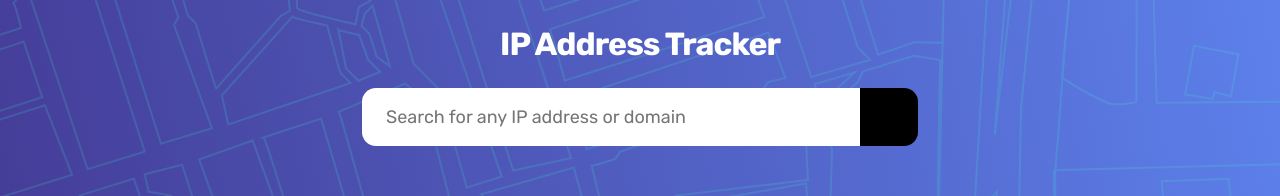
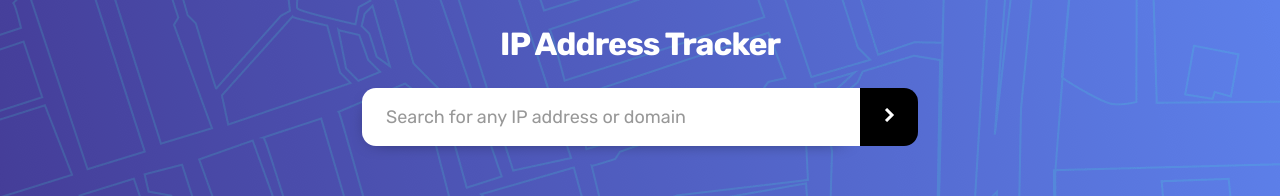
Before and after one commit to tenoriobn/ipaddresstracker, a React (Vite) app: page / in a window 1280 px wide. Shown: the top 196 px of the page. Built offline with nearby package versions, Linux system fonts and the light colour scheme; the HTML template or start-up script is replaced by a standard one.

Commit message:
Configurando svg como componente

```diff
--- a/package.json
+++ b/package.json
@@ -15,13 +15,15 @@
     "react-dom": "^18.2.0",
     "react-router-dom": "^6.18.0",
     "react-svg": "^16.1.31",
-    "styled-components": "^6.1.1"
+    "styled-components": "^6.1.1",
+    "vite-plugin-svgr": "^4.2.0"
   },
   "devDependencies": {
     "@types/react": "^18.2.15",
     "@types/react-dom": "^18.2.7",
     "@typescript-eslint/eslint-plugin": "^6.0.0",
     "@typescript-eslint/parser": "^6.0.0",
+    "@vitejs/plugin-react-refresh": "^1.3.6",
     "@vitejs/plugin-react-swc": "^3.3.2",
     "eslint": "^8.45.0",
     "eslint-plugin-react-hooks": "^4.6.0",
--- a/src/common/types/tiposImagens.d.ts
+++ b/src/common/types/tiposImagens.d.ts
@@ -2,3 +2,8 @@ declare module "*.png" {
   const value: string;
   export default value;
 }
+
+declare module "*.svg?react" {
+  const value: string;
+  export default value;
+}
--- a/src/components/ConsultaIP/CampoUsuario/index.tsx
+++ b/src/components/ConsultaIP/CampoUsuario/index.tsx
@@ -1,5 +1,8 @@
 import Theme from "src/theme";
 import styled from "styled-components";
+import IconeSeta from "./icon-arrow.svg?react";
+
+const cor = Theme.colors;
 
 const ContainerFormulario = styled.div`
   display: flex;
@@ -15,20 +18,31 @@ const ContainerFormulario = styled.div`
 const CampoEntrada = styled.input`
   border: none;
   border-radius: .875rem 0 0 .875rem;
+  box-shadow: -4px 6px 19px -15px ${cor.black};
   box-sizing: border-box;
 
   cursor: pointer;
 
   color: ${Theme.colors.veryDarkGray};
-  font-size: 1.125rem;
+  font-size: 1rem;
 
-  padding: 0 0 0 1.5rem;
+  padding: 0 0 0 1rem;
 
   outline: none;
 
   height: 58px;
   max-width: 498px;
   width: 100%;
+
+  &::placeholder {
+    color: ${Theme.colors.darkGray};
+  }
+
+  @media (min-width: 375px) {
+    font-size: 1.125rem;
+
+    padding: 0 0 0 1.5rem;
+  }
 `;
 
 const BotaoPesquisa = styled.button`
@@ -45,6 +59,8 @@ const BotaoPesquisa = styled.button`
   max-width: 58px;
   height: 58px;
 
+  transition: background-color .25s ease-in-out;
+
   &:hover {
     background-color: ${Theme.colors.veryDarkGray};
   }
@@ -55,7 +71,10 @@ export default function CampoUsuario() {
     <form>
       <ContainerFormulario>
         <CampoEntrada type="text" placeholder="Search for any IP address or domain" />
-        <BotaoPesquisa type="submit">SE</BotaoPesquisa>
+        <BotaoPesquisa type="submit">
+          <IconeSeta />
+        </BotaoPesquisa>
+
       </ContainerFormulario>
     </form>
   )
--- a/src/components/ConsultaIP/index.tsx
+++ b/src/components/ConsultaIP/index.tsx
@@ -11,7 +11,11 @@ const ContainerCabecalho = styled.header`
   background-size: cover;
   background-repeat: no-repeat;
 
-  padding: 0 1.5rem;
+  padding: 0 1rem;
+
+  @media (min-width: 375px) {
+    padding: 0 1.5rem;
+  }
 
   @media (min-width: 768px) {
     background-image: url(${fundoDesktop});
--- a/vite.config.ts
+++ b/vite.config.ts
@@ -1,9 +1,10 @@
 import { defineConfig } from 'vite'
 import react from '@vitejs/plugin-react-swc'
+import svgr from "vite-plugin-svgr";
 
 // https://vitejs.dev/config/
 export default defineConfig({
-  plugins: [react()],
+  plugins: [react(), svgr()],
   resolve: {
     alias: {
       src: "/src",
```
Also changed, not shown: src/assets/prototipodomapa.png (added), 1 other file (tests, documents, lock files or other folders).
